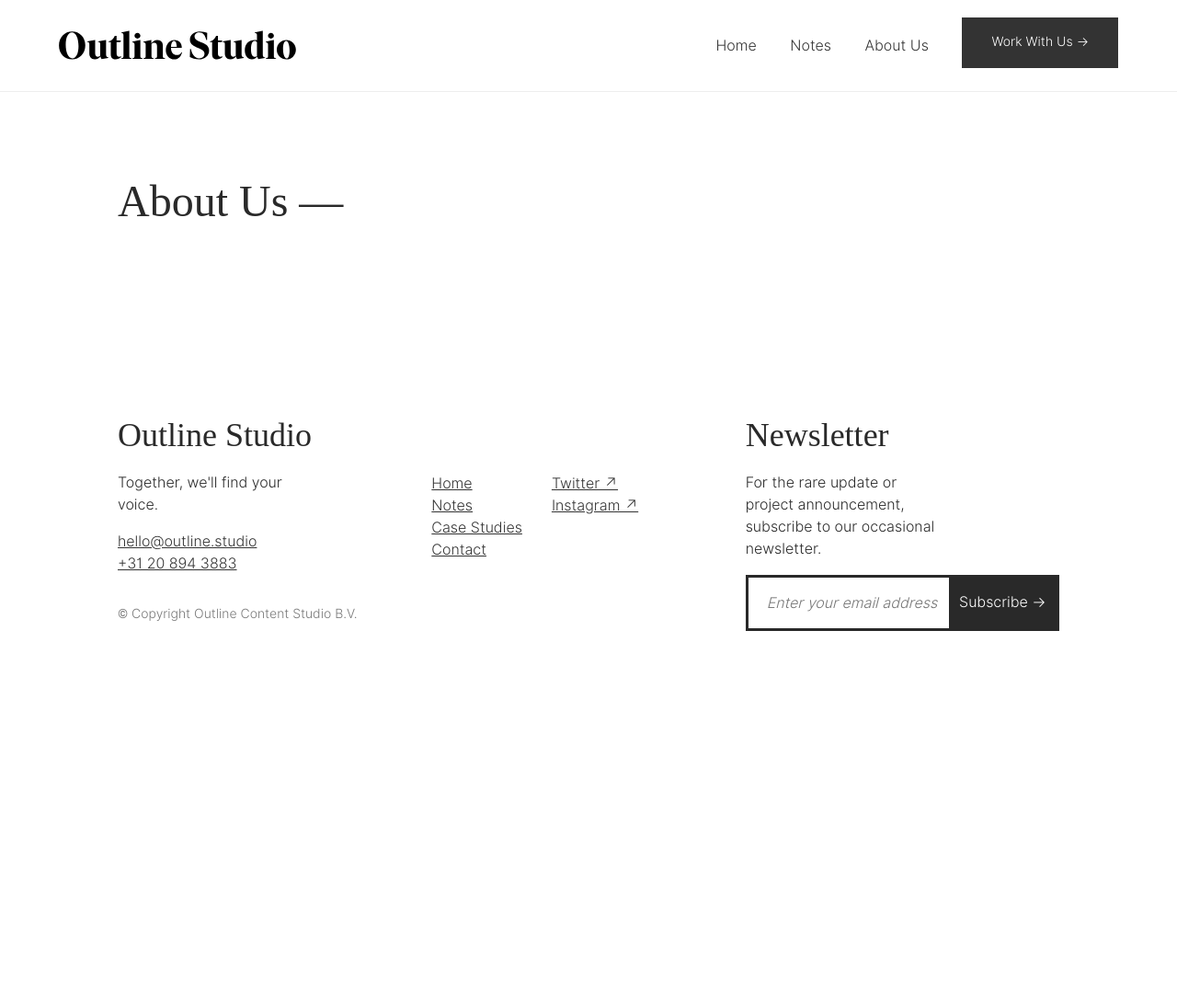
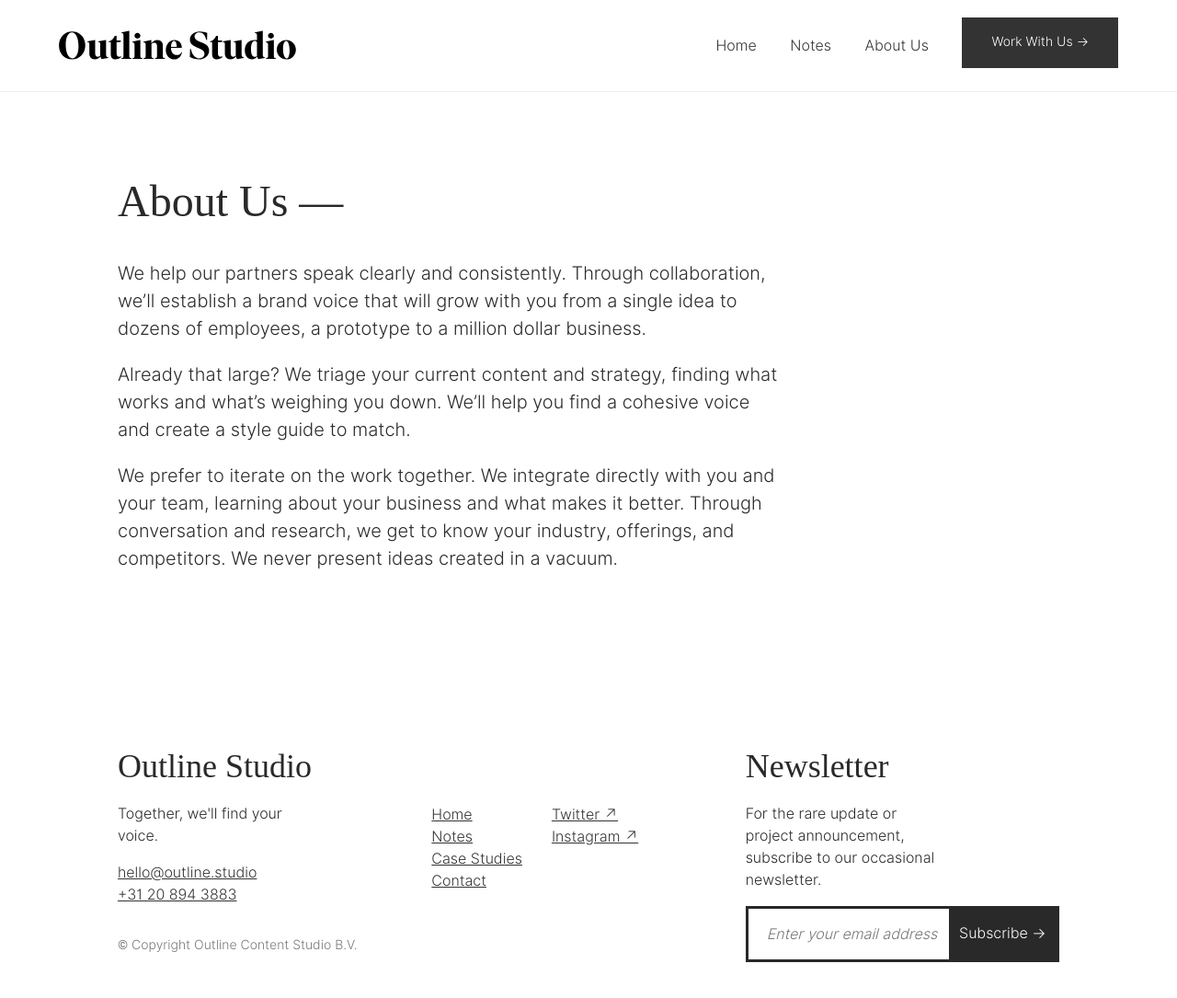
Before and after one commit to aarongilmore/outline-studio, a Jekyll site: the page built from about.md, in a window 1280 px wide and 1118 px high. Shown: the top 1085 px of the window at 92% size. Built offline with Jekyll 4.4.1, drawn with Linux system fonts in a browser that asks for light colours; nearby versions of some CDN libraries; some web fonts are replaced.

Commit message:
Updated About

```diff
--- a/about.md
+++ b/about.md
@@ -1,4 +1,10 @@
 ---
-title: About Us • outline.studio
+title: About • outline.studio
 layout: about
 ---
+
+We help our partners speak clearly and consistently. Through collaboration, we’ll establish a brand voice that will grow with you from a single idea to dozens of employees, a prototype to a million dollar business.
+
+Already that large? We triage your current content and strategy, finding what works and what’s weighing you down. We’ll help you find a cohesive voice and create a style guide to match.
+
+We prefer to iterate on the work together. We integrate directly with you and your team, learning about your business and what makes it better. Through conversation and research, we get to know your industry, offerings, and competitors. We never present ideas created in a vacuum.
```
